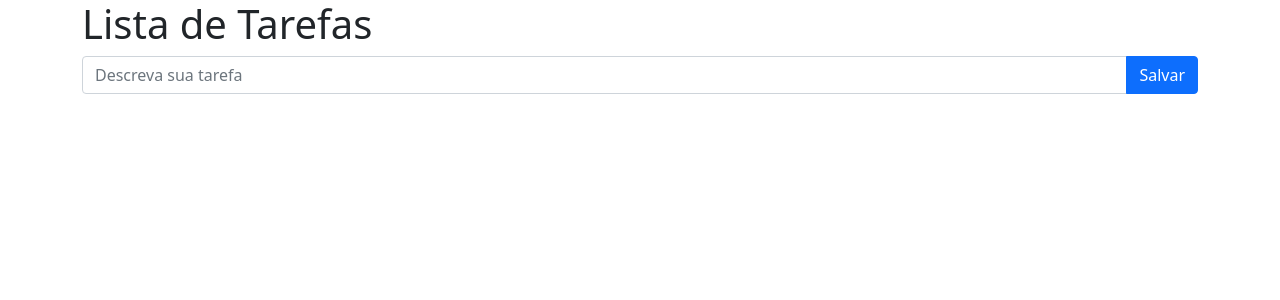
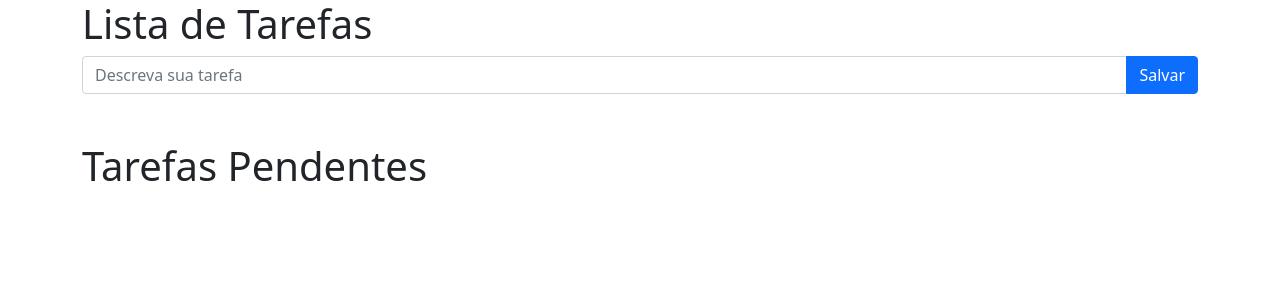
Before and after one commit to ismael-miranda/todoDjango, a Django app: page /tarefas/ in a window 1280 px wide. Shown: the top 300 px of the page. Run offline with Django 3.2, Linux system fonts and the light colour scheme; data that the repository does not hold is empty.

Commit message:
Add a listagem das tarefas criadas

```diff
--- a/todoweb/tarefas/templates/tarefas/home.html
+++ b/todoweb/tarefas/templates/tarefas/home.html
@@ -23,6 +23,21 @@
                 </div>
                 <small class="form-text text-muted">{{ form.nome.errors }}</small>
             </form>
+
+            <h1 class="mt-5">Tarefas Pendentes</h1>
+            {% for tarefa in tarefas_pendentes %}
+                <form action="" method="">
+                    <div class="input-group mb-3">
+                        <div class="input-group-text">
+                            <input class="form-check-input mt-0" type="checkbox"
+                                   aria-label="Checkbox para tarefa">
+                        </div>
+                        <input type="text" class="form-control" aria-label="Text input para tarefa"
+                               value="{{ tarefa.nome }}">
+                    </div>
+                </form>
+            {% endfor %}
+
         </div>
     </div>
 </div>
--- a/todoweb/tarefas/views.py
+++ b/todoweb/tarefas/views.py
@@ -2,14 +2,23 @@ from django.shortcuts import render
 from django.urls import reverse
 from todoweb.tarefas.forms import TarefaForm
 from django.http import HttpResponseRedirect
+from todoweb.tarefas.models import Tarefa
 
 
 def home(request):
+
     if request.method == 'POST':
         form = TarefaForm(request.POST)
         if form.is_valid():
             form.save()
             return HttpResponseRedirect(reverse('tarefas:home'))
         else:
-            return render(request, 'tarefas/home.html', {'form': form}, status=400)
-    return render(request, 'tarefas/home.html')
+            tarefas_pendentes = Tarefa.objects.filter(feita=False).all()
+            return render(
+                request,
+                'tarefas/home.html',
+                {'form': form, 'tarefas_pendentes': tarefas_pendentes},
+                status=400
+            )
+    tarefas_pendentes = Tarefa.objects.filter(feita=False).all()
+    return render(request, 'tarefas/home.html', {'tarefas_pendentes': tarefas_pendentes})
```
Also changed, not shown: todoweb/tarefas/tests/test_tarefas_get.py (+23 -1 lines). Lines whose indentation alone changed are shown as unchanged.
